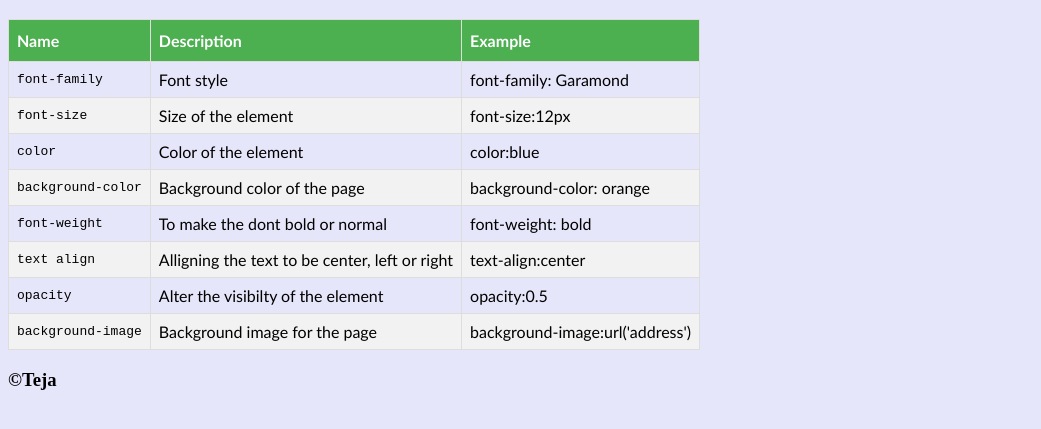
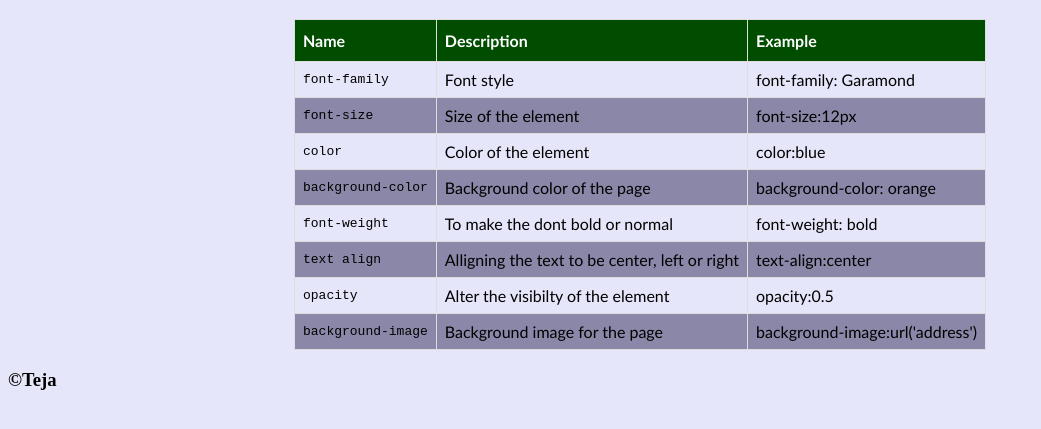
Before and after one commit to nagasaiteja/building_website, a plain HTML site: page CheatSheet_HTML,CSS/index.html in a window 1280 px wide. Shown: the part 61-490 px from the top of the page, without its empty margins (0-1041 px from the left). Drawn offline with Linux system fonts and the light colour scheme.

Commit message:
center alligned and changed color

```diff
--- a/CheatSheet_HTML,CSS/index.html
+++ b/CheatSheet_HTML,CSS/index.html
@@ -6,7 +6,7 @@
 </head>
 <body>
   <h1> CSS Commonly Used Properties </h1>
-  <table id="maintable">
+  <table id="maintable" align="center">
     <thead>
       <tr>
         <th> Name</th>
--- a/CheatSheet_HTML,CSS/styles.css
+++ b/CheatSheet_HTML,CSS/styles.css
@@ -12,10 +12,10 @@
   padding-top: 11px;
   padding-bottom: 11px;
   text-align: left;
-  background-color: #4CAF50;
+  background-color: #004d00;
   color: white;
 }
-#maintable tr:nth-child(even){background-color: #f2f2f2;}
+#maintable tr:nth-child(even){background-color: #8a87a8;}
 #maintable tr:hover {background-color: #ddd;}
 
 #maintable .a1{
```
